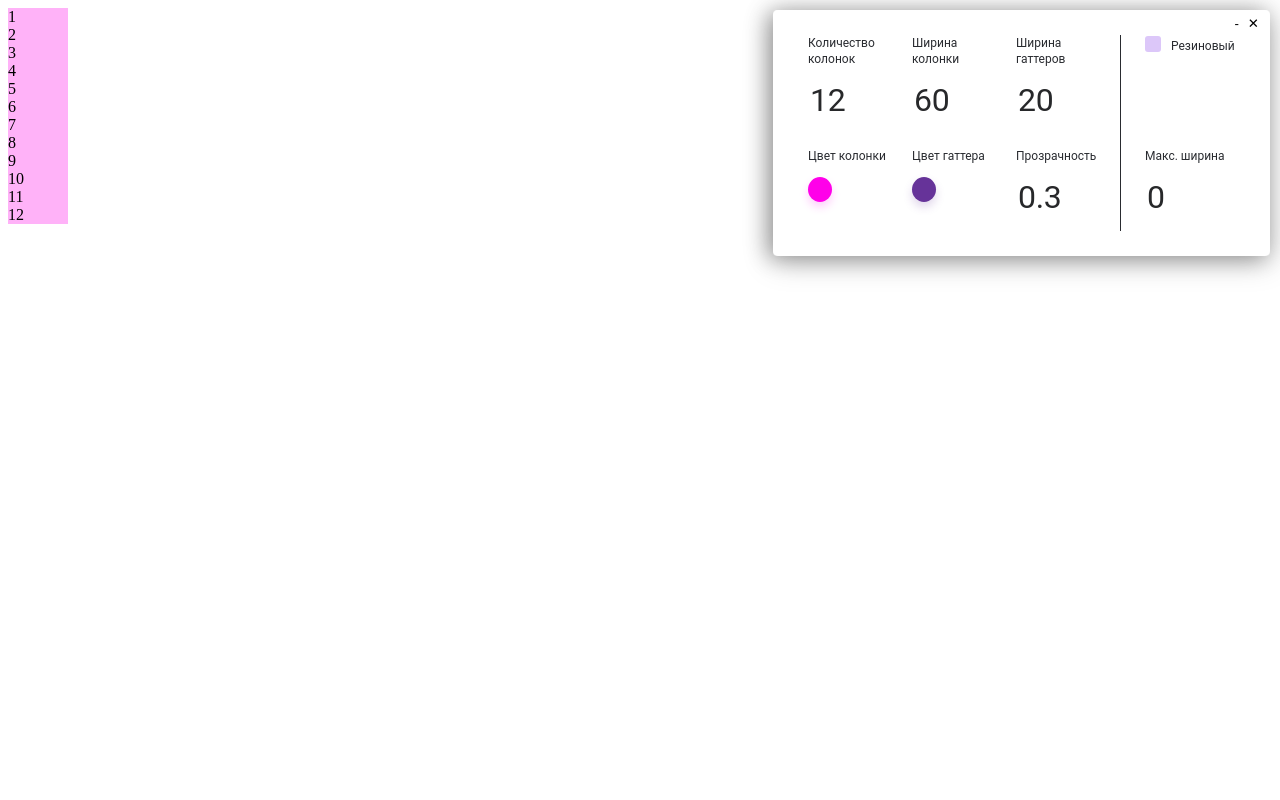
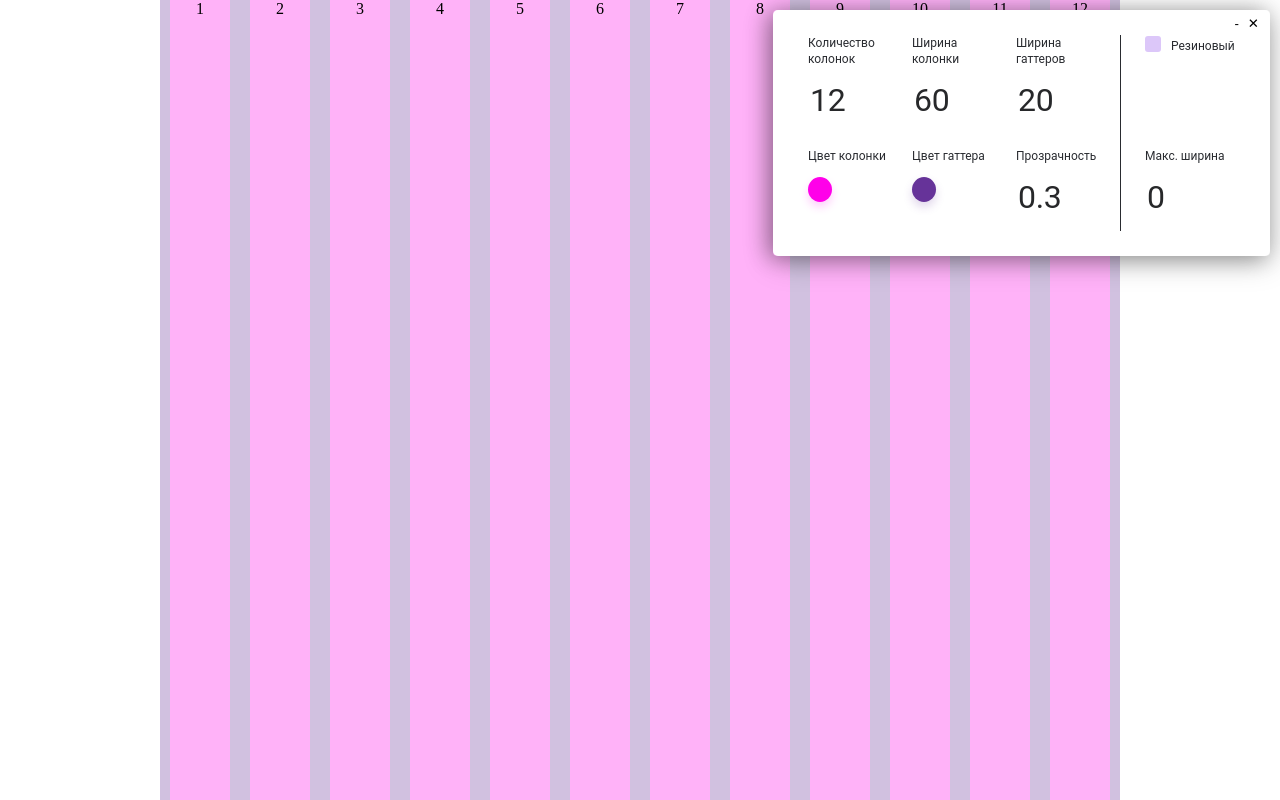
Before and after one commit to nikolai-shabalin/grid-overlay, a React app: page / in a window 1280 px wide. Built offline with nearby package versions, Linux system fonts and the light colour scheme.

Commit message:
Позиционирует колонки внутри сетки

```diff
--- a/src/Grid/Column.js
+++ b/src/Grid/Column.js
@@ -1,16 +1,22 @@
 import React from 'react';
+import Gutter from './Gutter';
 import {hexToRgb} from '../utils';
+import css from './Column.module.css';
 
 export default class Column extends React.Component {
     render = () => {
-        const { color, number, opacity, columnWidth } = this.props;
+        const { columnColor, number, columnWidth, opacity, gutterColor, gutterWidth } = this.props.settings;
         const style = {
-            backgroundColor: `rgba(${hexToRgb(color)}, ${opacity})`,
+            backgroundColor: `rgba(${hexToRgb(columnColor)}, ${opacity})`,
             width: `${columnWidth}px`,
         }
 
         return (
-            <div style={style}>{number}</div>
+            <React.Fragment>
+                <Gutter color={gutterColor} width={gutterWidth} opacity={opacity}/>
+                <div style={style} className={css.Column}>{number}</div>
+                <Gutter color={gutterColor} width={gutterWidth} opacity={opacity}/>
+            </React.Fragment>
         )
     }
 }
--- /dev/null
+++ b/src/Grid/Column.module.css
@@ -0,0 +1,3 @@
+.Column {
+    text-align: center;
+}
--- /dev/null
+++ b/src/Grid/Grid.module.css
@@ -0,0 +1,10 @@
+.Grid {
+    margin: 0 auto;
+    display: flex;
+    flex-flow: row nowrap;
+    height: 100vh;
+    position: absolute;
+    top: 0;
+    left: 50%;
+    transform: translateX(-50%);
+}
--- /dev/null
+++ b/src/Grid/Gutter.js
@@ -0,0 +1,16 @@
+import React from 'react';
+import {hexToRgb} from '../utils';
+
+export default class Gutters extends React.Component {
+    render = () => {
+        const { color, opacity, width } = this.props;
+        const style = {
+            backgroundColor: `rgba(${hexToRgb(color)}, ${opacity})`,
+            width: `${width / 2}px`,
+        }
+
+        return (
+            <div style={style} />
+        )
+    }
+}
--- a/src/Grid/index.js
+++ b/src/Grid/index.js
@@ -1,16 +1,19 @@
 import React from 'react';
 import Column from './Column';
+import css from './Grid.module.css';
 
 export default class Grid extends React.Component {
-  createColumns = ({columnColor, columnNumber, opacity, columnWidth}) => {
+  createColumns = () => {
+    const {columnNumber, columnWidth, gutterWidth} = this.props.settings;
+    const width = `${(parseInt(columnWidth, 10) + parseInt(gutterWidth, 10)) * parseInt(columnNumber, 10)}px`
     const columns = [];
 
     for(let i=1; i<=columnNumber; i++) {
-      columns.push(<Column key={i} color={columnColor} number={i} opacity={opacity} columnWidth={columnWidth} />);
+      columns.push(<Column key={i} number={i} settings={{...this.props.settings, number:i}} />);
     }
 
-    return <React.Fragment>{columns}</React.Fragment>;
+    return <div className={css.Grid} style={{width}}>{columns}</div>;
   };
 
-  render = () => this.createColumns(this.props.settings);
+  render = () => this.createColumns();
 }
--- a/src/Popup/Content/index.js
+++ b/src/Popup/Content/index.js
@@ -29,7 +29,7 @@ export default class Content extends React.Component {
         </div>
         <div className={css.cell}>
           <label htmlFor="gutterWidth" className={css.label}>Ширина гаттеров</label>
-          <InputNumber id={"gutterWidth"} value={gutterWidth} onChange={onChange}/>
+          <InputNumber id={"gutterWidth"} value={gutterWidth} onChange={onChange} step={2}/>
         </div>
         <div className={css.cell}>
           <label htmlFor="columnColor" className={css.label}>Цвет колонки</label>
```
